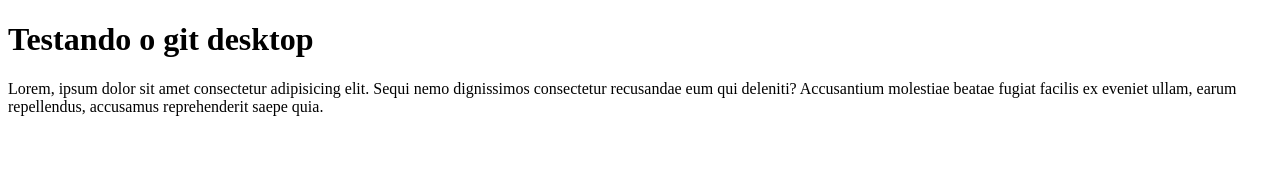
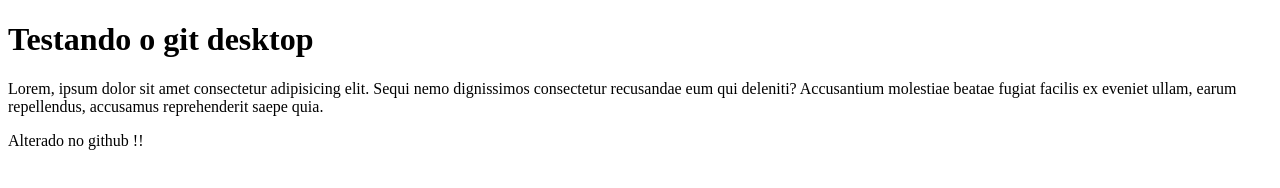
Before and after one commit to LuizTkaczyk/GitTeste, a plain HTML site: page SiteTeste/index.html in a window 1280 px wide. Drawn offline with Linux system fonts and the light colour scheme.

Commit message:
Alterado no site

```diff
--- a/SiteTeste/index.html
+++ b/SiteTeste/index.html
@@ -9,6 +9,6 @@
 <body>
     <h1>Testando o git desktop</h1>
     <p>Lorem, ipsum dolor sit amet consectetur adipisicing elit. Sequi nemo dignissimos consectetur recusandae eum qui deleniti? Accusantium molestiae beatae fugiat facilis ex eveniet ullam, earum repellendus, accusamus reprehenderit saepe quia.</p>
-
+    <p>Alterado no github !! </p>
 </body>
 </html>
```
